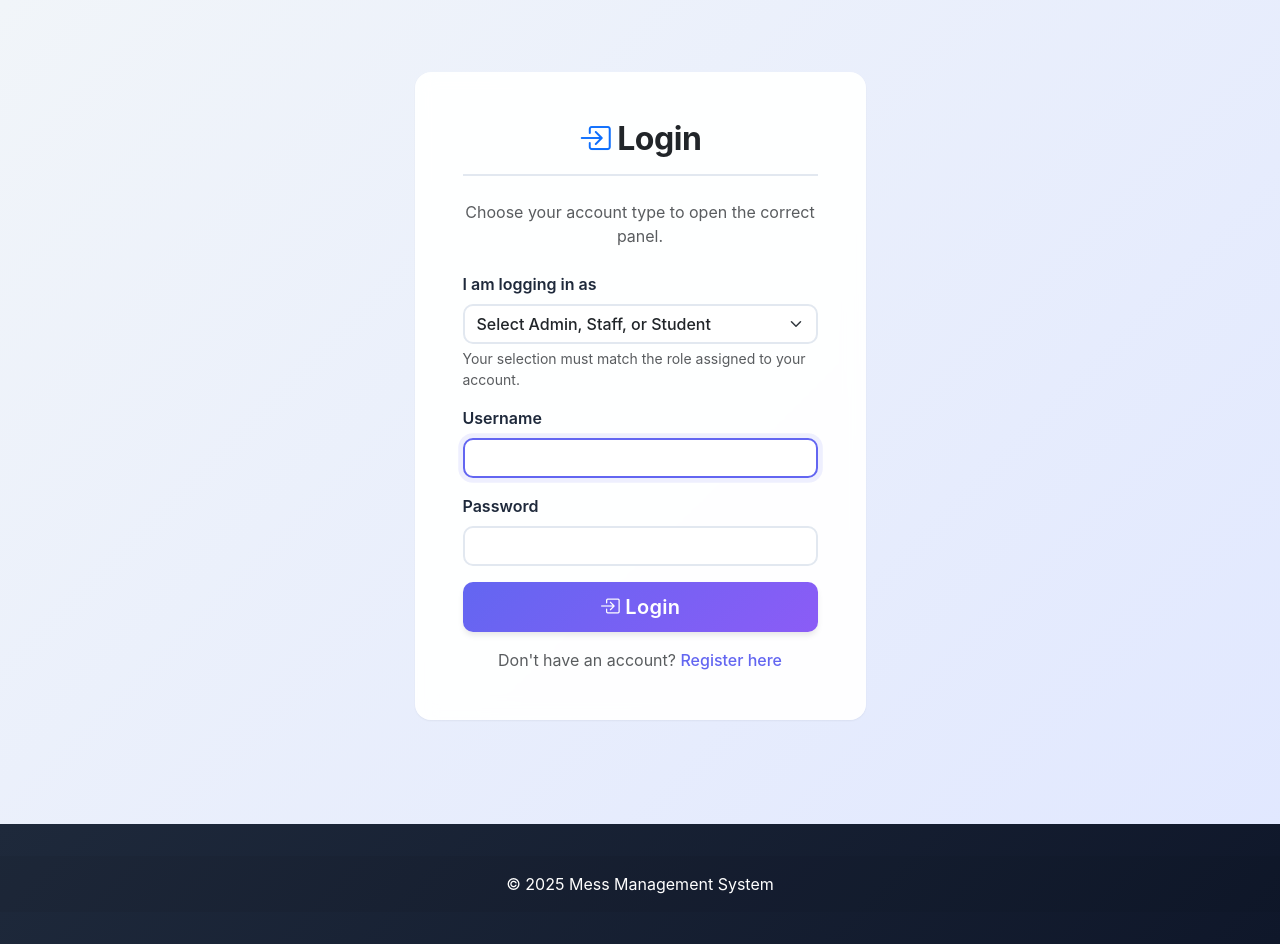
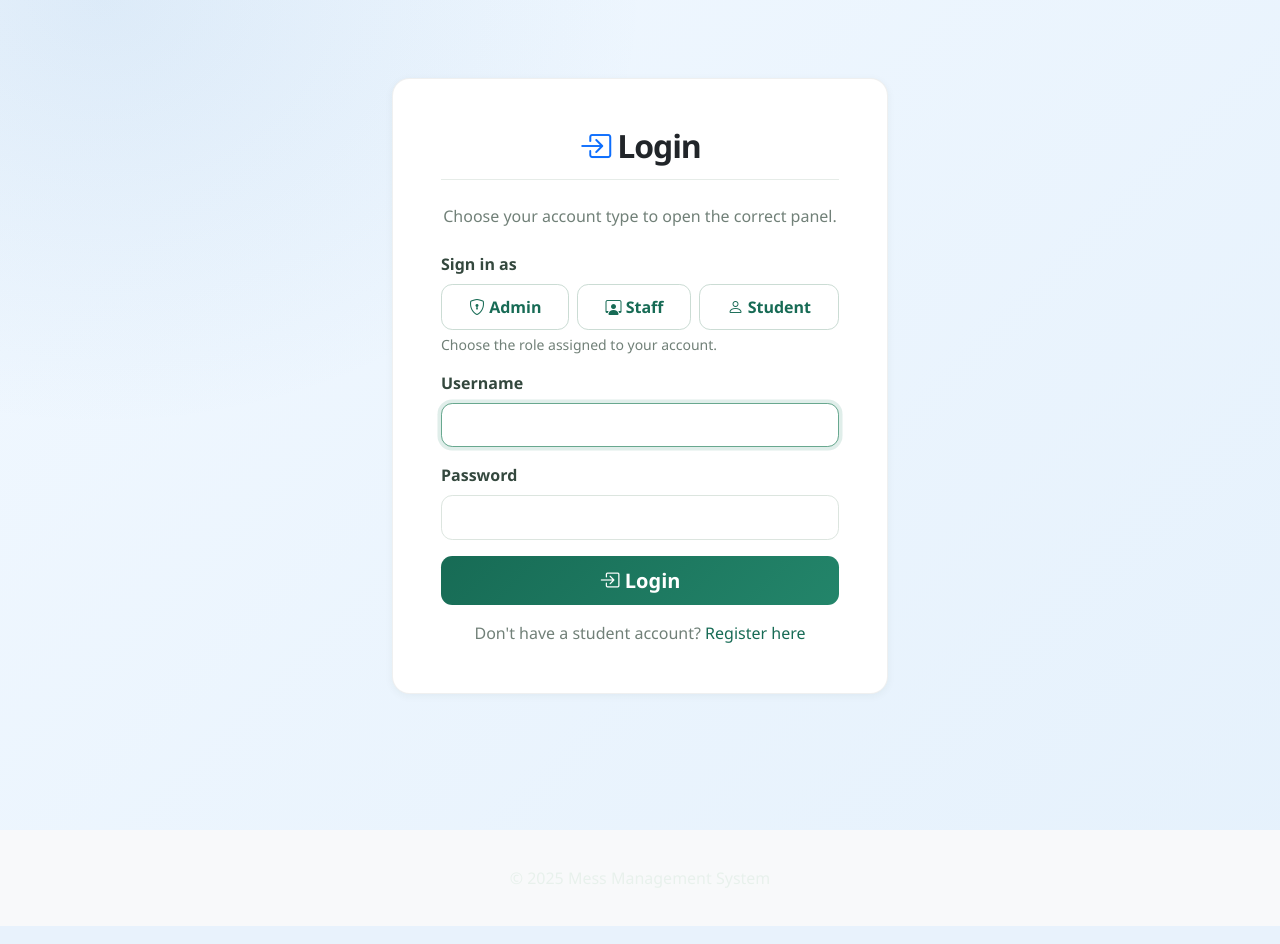
Before and after one commit to mohitkumarsingh318-png/SBU-Mess-Management-System, a Flask app: page /login in a window 1280 px wide. Run offline with Flask 3, Linux system fonts and the light colour scheme.

Commit message:
Improve role-based login and refresh UI
Co-authored-by: Copilot <223556219+Copilot@users.noreply.github.com>

```diff
--- a/app/routes/auth.py
+++ b/app/routes/auth.py
@@ -35,19 +35,22 @@ def index():
 
 @auth_bp.route('/login', methods=['GET', 'POST'])
 def login():
-    """User login"""
+    """Log in an admin, staff member, or student."""
     if current_user.is_authenticated:
         if current_user.role == 'admin':
             return redirect(url_for('admin.dashboard'))
         elif current_user.role == 'staff':
             return redirect(url_for('staff.dashboard'))
         else:
-            return redirect(url_for('student.dashboard'))
+            logout_user()
 
     if request.method == 'POST':
         username = request.form.get('username', '').strip()
         password = request.form.get('password')
         selected_role = request.form.get('role', '').strip()
+        if selected_role not in ('admin', 'staff', 'student'):
+            flash('Choose Admin, Staff, or Student to log in.', 'danger')
+            return render_template('auth/login.html', selected_role='')
 
         user = User.query.filter_by(username=username).first()
 
@@ -55,10 +58,10 @@ def login():
             if not user.is_active:
                 flash('Your account has been deactivated. Please contact admin.', 'danger')
                 return redirect(url_for('auth.login'))
-            if selected_role and selected_role not in ('admin', 'staff', 'student'):
-                flash('Choose a valid account type.', 'danger')
-                return render_template('auth/login.html', selected_role=selected_role)
-            if selected_role and selected_role != user.role:
+            if user.role not in ('admin', 'staff', 'student'):
+                flash('This account does not have a supported login role.', 'danger')
+                return redirect(url_for('auth.login'))
+            if selected_role != user.role:
                 flash(f'This account is registered as {user.role.title()}. Select the correct account type and try again.', 'danger')
                 return render_template('auth/login.html', selected_role=selected_role)
 
--- a/app/static/css/style.css
+++ b/app/static/css/style.css
@@ -618,3 +618,266 @@ h2 {
 .shadow-xl {
     box-shadow: var(--shadow-xl) !important;
 }
+
+/* Refined application theme */
+:root {
+    --primary-color: #176b55;
+    --secondary-color: #64746d;
+    --gradient-primary: linear-gradient(135deg, #176b55 0%, #23856a 100%);
+    --shadow-sm: 0 2px 8px rgba(27, 55, 43, 0.05);
+    --shadow-md: 0 8px 24px rgba(27, 55, 43, 0.08);
+    --shadow-lg: 0 16px 40px rgba(27, 55, 43, 0.12);
+    --shadow-xl: 0 22px 54px rgba(27, 55, 43, 0.16);
+}
+
+body {
+    color: #23332c;
+    background:
+        radial-gradient(ellipse at 8% 0%, rgba(59, 130, 196, 0.11), transparent 34rem),
+        linear-gradient(135deg, #f1f8ff 0%, #e5f1fc 100%);
+    font-family: "Segoe UI", Tahoma, Geneva, Verdana, sans-serif;
+}
+
+main.container {
+    width: min(100% - 2rem, 1440px);
+    max-width: 1440px;
+    padding-top: clamp(1.25rem, 3vw, 2.5rem);
+    padding-bottom: clamp(2rem, 5vw, 4rem);
+}
+
+.navbar {
+    background: linear-gradient(110deg, #124d3f 0%, #176b55 60%, #218066 100%) !important;
+    padding: 0.8rem clamp(1rem, 3vw, 2rem);
+    border-bottom: 1px solid rgba(255, 255, 255, 0.12);
+    box-shadow: 0 8px 24px rgba(18, 77, 63, 0.16);
+}
+
+.navbar-brand {
+    font-size: 1.05rem;
+    letter-spacing: 0;
+    text-transform: none;
+}
+
+.navbar-brand:hover {
+    transform: none;
+}
+
+.navbar .nav-link {
+    padding: 0.55rem 0.7rem !important;
+    border-radius: 0.65rem;
+    font-size: 0.9rem;
+}
+
+.navbar .nav-link:hover,
+.navbar .nav-link:focus {
+    color: #fff !important;
+    background: rgba(255, 255, 255, 0.12);
+    transform: none;
+}
+
+.card {
+    border: 1px solid rgba(35, 51, 44, 0.07);
+    border-radius: 1.1rem;
+    background: #fff;
+    box-shadow: var(--shadow-sm);
+    backdrop-filter: none;
+}
+
+.card:hover {
+    transform: translateY(-3px);
+    box-shadow: var(--shadow-md);
+}
+
+.card-body {
+    padding: clamp(1.25rem, 3vw, 1.75rem);
+}
+
+.card-header {
+    padding: 1rem 1.25rem;
+    background: #f7faf8;
+    color: #23332c;
+    letter-spacing: 0;
+}
+
+h1, h2, h3, h4, h5, h6 {
+    color: #23332c;
+    letter-spacing: -0.035em;
+}
+
+h2 {
+    padding-bottom: 0.85rem;
+    border-bottom: 1px solid #e6ece8;
+}
+
+.btn {
+    min-height: 2.65rem;
+    border-radius: 0.7rem;
+    font-weight: 600;
+    letter-spacing: 0;
+    box-shadow: none;
+}
+
+.btn:hover {
+    transform: translateY(-1px);
+    box-shadow: 0 6px 16px rgba(27, 55, 43, 0.12);
+}
+
+.btn-primary,
+.btn-primary:hover,
+.btn-primary:focus {
+    background: var(--gradient-primary) !important;
+    border-color: transparent;
+    color: #fff;
+}
+
+.btn-outline-primary {
+    color: var(--primary-color);
+    border: 1px solid #cbdcd4;
+}
+
+.btn-outline-primary:hover,
+.btn-outline-primary:focus {
+    background: #edf6f1;
+    border-color: #8bb9a5;
+    color: #124d3f;
+}
+
+.btn-check:checked + .btn-outline-primary {
+    background: #e8f4ee;
+    border-color: #176b55;
+    color: #124d3f;
+    box-shadow: inset 0 0 0 1px #176b55;
+}
+
+.form-control,
+.form-select {
+    min-height: 2.8rem;
+    border: 1px solid #dce5df;
+    border-radius: 0.7rem;
+    background-color: #fff;
+    color: #23332c;
+    font-weight: 400;
+}
+
+.form-control:focus,
+.form-select:focus {
+    border-color: #68a88f;
+    box-shadow: 0 0 0 0.22rem rgba(35, 133, 106, 0.14);
+}
+
+.form-label {
+    color: #34483e;
+    font-weight: 600;
+}
+
+.form-text,
+.text-muted {
+    color: #718078 !important;
+}
+
+.table {
+    border: 1px solid #e7ede9;
+    border-radius: 0.85rem;
+}
+
+.table thead {
+    background: #edf4f0;
+    color: #315746;
+    letter-spacing: 0;
+}
+
+.table > :not(caption) > * > * {
+    padding: 0.85rem 1rem;
+    border-bottom-color: #edf1ee;
+}
+
+.table tbody tr:hover {
+    background-color: #f6faf7;
+    transform: none;
+}
+
+.alert {
+    border: 1px solid rgba(35, 51, 44, 0.06);
+    border-radius: 0.85rem;
+    box-shadow: var(--shadow-sm);
+}
+
+.dropdown-menu {
+    padding: 0.45rem;
+    border: 1px solid #e7ede9;
+    border-radius: 0.85rem;
+    background: #fff;
+    backdrop-filter: none;
+}
+
+.dropdown-item {
+    padding: 0.6rem 0.75rem;
+    border-radius: 0.55rem;
+}
+
+.dropdown-item:hover,
+.dropdown-item:focus {
+    background: #edf6f1;
+    color: #124d3f;
+    transform: none;
+}
+
+footer {
+    padding: 1.25rem 0;
+    background: #173c32;
+    color: #e8f1ec;
+    box-shadow: none;
+}
+
+footer .p-3 {
+    background: transparent !important;
+}
+
+a {
+    color: #176b55;
+}
+
+a:hover {
+    color: #124d3f;
+}
+
+:focus-visible {
+    outline: 3px solid rgba(35, 133, 106, 0.45);
+    outline-offset: 3px;
+}
+
+@media (max-width: 768px) {
+    main.container {
+        width: min(100% - 1rem, 1440px);
+        padding-right: 0.5rem;
+        padding-left: 0.5rem;
+    }
+
+    .btn {
+        width: auto;
+        margin-bottom: 0;
+    }
+
+    .d-grid > .btn {
+        width: 100%;
+    }
+
+    .btn-check + .btn {
+        width: auto;
+    }
+
+    .navbar-collapse {
+        padding-top: 0.75rem;
+    }
+}
+
+@media (prefers-reduced-motion: reduce) {
+    *,
+    *::before,
+    *::after {
+        scroll-behavior: auto !important;
+        animation-duration: 0.01ms !important;
+        animation-iteration-count: 1 !important;
+        transition-duration: 0.01ms !important;
+    }
+}
--- a/app/templates/auth/login.html
+++ b/app/templates/auth/login.html
@@ -13,16 +13,24 @@
                 <p class="text-muted text-center mb-4">Choose your account type to open the correct panel.</p>
 
                 <form method="POST" action="{{ url_for('auth.login') }}">
-                    <div class="mb-3">
-                        <label for="role" class="form-label">I am logging in as</label>
-                        <select class="form-select" id="role" name="role" required>
-                            <option value="" disabled {{ 'selected' if not selected_role else '' }}>Select Admin, Staff, or Student</option>
-                            <option value="admin" {{ 'selected' if selected_role == 'admin' else '' }}>Admin</option>
-                            <option value="staff" {{ 'selected' if selected_role == 'staff' else '' }}>Staff</option>
-                            <option value="student" {{ 'selected' if selected_role == 'student' else '' }}>Student</option>
-                        </select>
-                        <div class="form-text">Your selection must match the role assigned to your account.</div>
-                    </div>
+                    <fieldset class="mb-3">
+                        <legend class="form-label fs-6">Sign in as</legend>
+                        <div class="d-flex gap-2" role="group" aria-label="Choose account type">
+                            <input type="radio" class="btn-check" name="role" id="role-admin" value="admin" autocomplete="off" required {{ 'checked' if selected_role == 'admin' else '' }}>
+                            <label class="btn btn-outline-primary flex-fill" for="role-admin">
+                                <i class="bi bi-shield-lock"></i> Admin
+                            </label>
+                            <input type="radio" class="btn-check" name="role" id="role-staff" value="staff" autocomplete="off" {{ 'checked' if selected_role == 'staff' else '' }}>
+                            <label class="btn btn-outline-primary flex-fill" for="role-staff">
+                                <i class="bi bi-person-workspace"></i> Staff
+                            </label>
+                            <input type="radio" class="btn-check" name="role" id="role-student" value="student" autocomplete="off" {{ 'checked' if selected_role == 'student' else '' }}>
+                            <label class="btn btn-outline-primary flex-fill" for="role-student">
+                                <i class="bi bi-person"></i> Student
+                            </label>
+                        </div>
+                        <div class="form-text">Choose the role assigned to your account.</div>
+                    </fieldset>
                     <div class="mb-3">
                         <label for="username" class="form-label">Username</label>
                         <input type="text" class="form-control" id="username" name="username" required autofocus>
@@ -39,9 +47,8 @@
                         </button>
                     </div>
                 </form>
-
                 <div class="text-center">
-                    <p class="text-muted mb-0">Don't have an account?
+                    <p class="text-muted mb-0">Don't have a student account?
                         <a href="{{ url_for('auth.register') }}">Register here</a>
                     </p>
                 </div>
--- a/app/templates/base.html
+++ b/app/templates/base.html
@@ -10,7 +10,7 @@
     <!-- Bootstrap Icons -->
     <link rel="stylesheet" href="https://cdn.jsdelivr.net/npm/bootstrap-icons@1.10.0/font/bootstrap-icons.css">
     <!-- Custom CSS -->
-    <link rel="stylesheet" href="{{ url_for('static', filename='css/style.css') }}">
+    <link rel="stylesheet" href="{{ url_for('static', filename='css/style.css', v=4) }}">
 
     {% block extra_css %}{% endblock %}
 </head>
```
